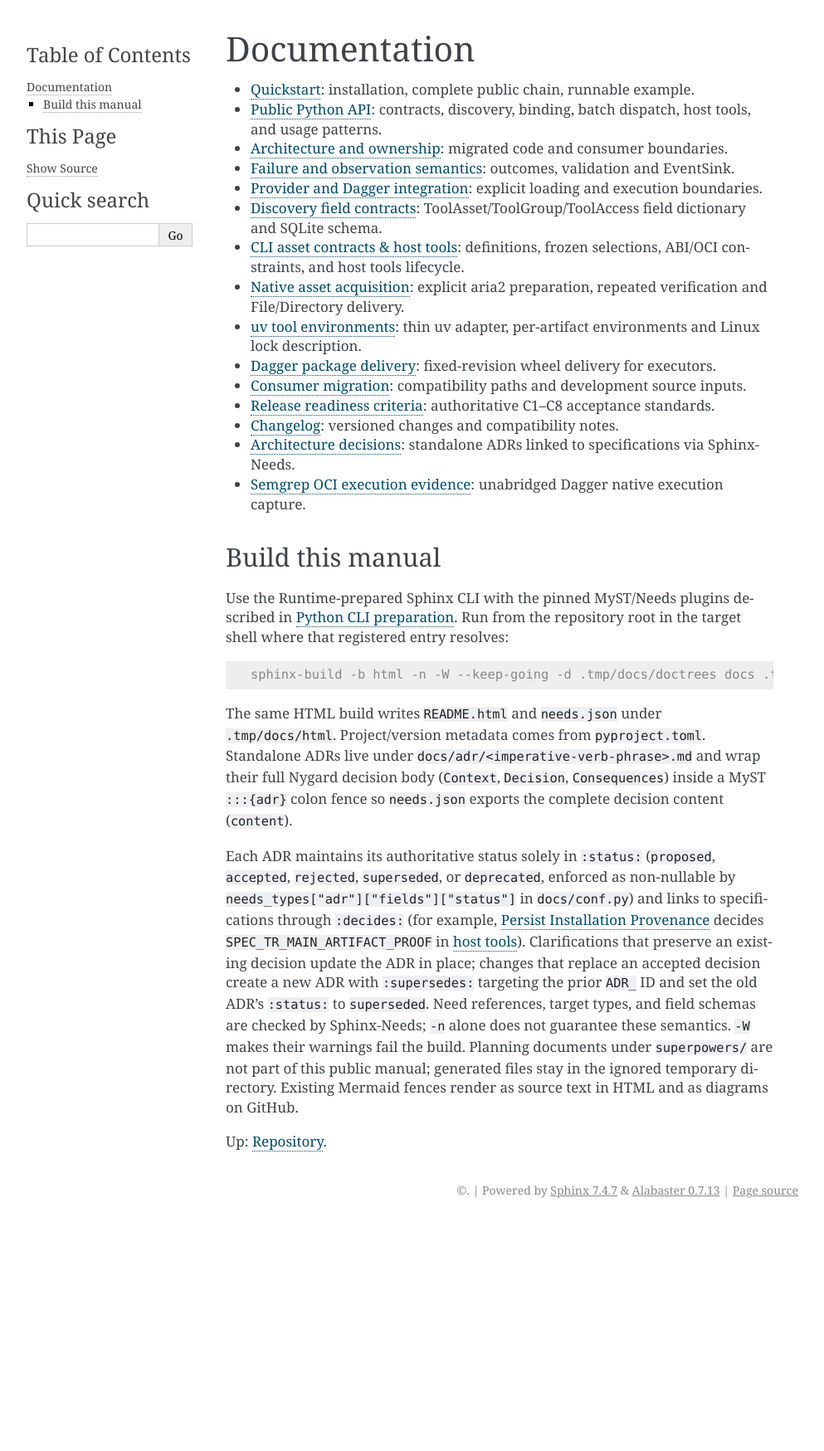
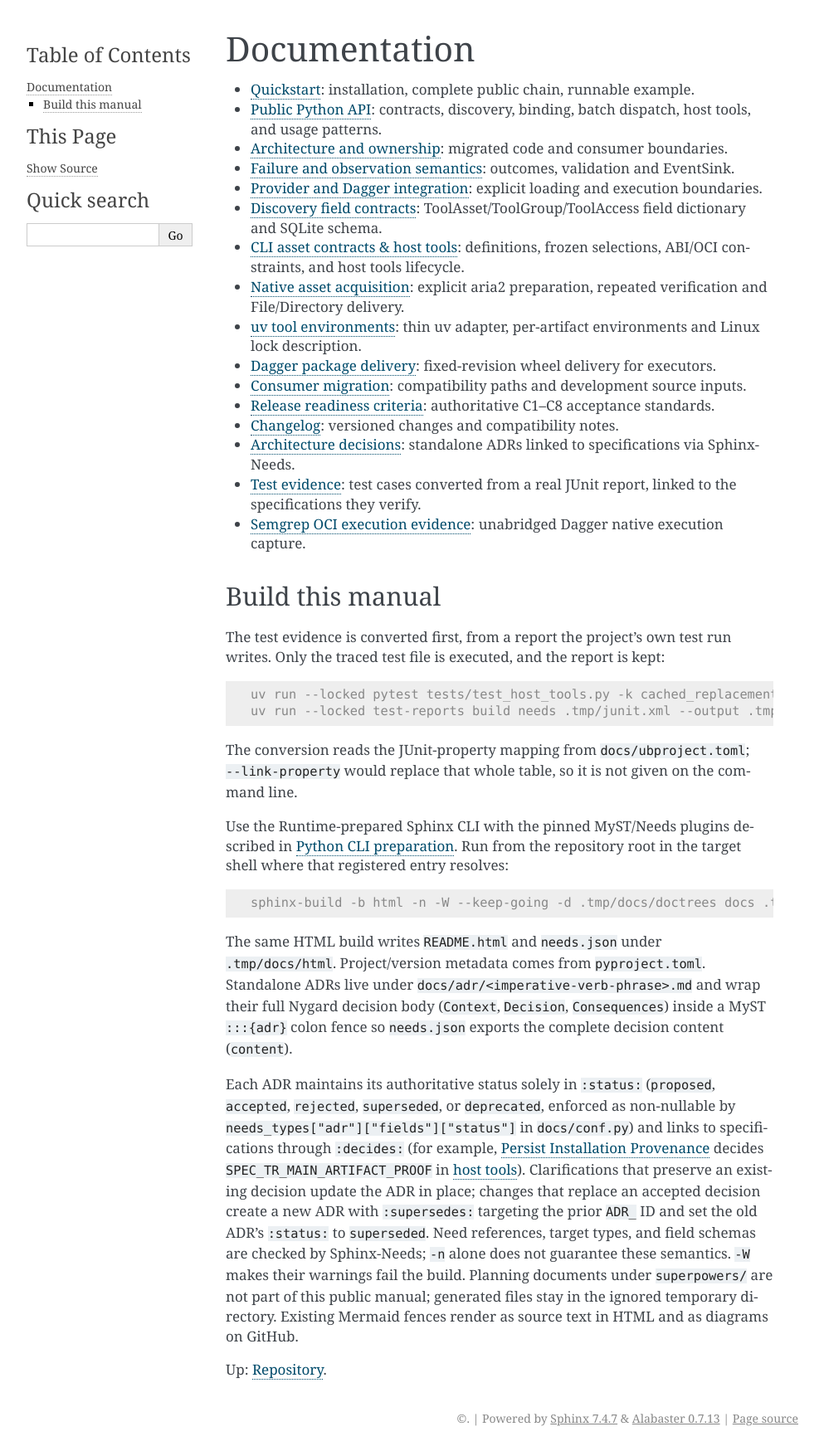
Before and after one commit to dymzz/vesryn-tool-runtime, a Sphinx documentation site: the page built from docs/README.md, in a window 1280 px wide. Shown: the whole page at 83% size, without its empty margins (148-1141 px from the left). Built offline with Sphinx 7.4.7, drawn with Linux system fonts in a browser that asks for light colours; before the commit the page ends 1474 px from its top, so only the background shows below that.

Commit message:
import the converted test cases as Needs
The conversion writes .tmp/test-needs.json and the build imports it, so the
report, the conversion and the manual's needs.json stay three separate
artifacts. The property mapping is declared once, in the table the conversion
reads: a --link-property flag would replace that whole table, so the command
line carries none.

The link type is declared here because the test cases are imported, not
authored. `verifies` points at a specification and nothing else, and a dead
link fails the build.

The imported need ids are lowercase, which the upstream docs ask one to
widen the global id regex for. Sphinx-Needs 9.1 does not check an imported
need's id against that regex at all — it applies to the project's own needs
— so the regex is left alone.

````diff
--- a/docs/README.md
+++ b/docs/README.md
@@ -14,6 +14,7 @@
 - [Release readiness criteria](delivery/release-readiness.md): authoritative C1–C8 acceptance standards.
 - [Changelog](changelog.md): versioned changes and compatibility notes.
 - [Architecture decisions](adr/persist-installation-provenance.md): standalone ADRs linked to specifications via Sphinx-Needs.
+- [Test evidence](test-evidence.md): test cases converted from a real JUnit report, linked to the specifications they verify.
 - [Semgrep OCI execution evidence](verification/tr-asset-ci-01d-semgrep/README.md): unabridged Dagger native execution capture.
 
 ```{toctree}
@@ -28,6 +29,18 @@
 ```
 
 ## Build this manual
+
+The test evidence is converted first, from a report the project's own test run
+writes. Only the traced test file is executed, and the report is kept:
+
+```console
+uv run --locked pytest tests/test_host_tools.py -k cached_replacement_is_not_installation_proof --junitxml=.tmp/junit.xml
+uv run --locked test-reports build needs .tmp/junit.xml --output .tmp/test-needs.json --config docs/ubproject.toml --commit "$(git rev-parse HEAD)"
+```
+
+The conversion reads the JUnit-property mapping from `docs/ubproject.toml`;
+`--link-property` would replace that whole table, so it is not given on the
+command line.
 
 Use the Runtime-prepared Sphinx CLI with the pinned MyST/Needs plugins described
 in [Python CLI preparation](tool-assets.md#python-cli-plugins-in-the-same-tool-environment).
--- a/docs/conf.py
+++ b/docs/conf.py
@@ -14,7 +14,7 @@
 release = _project["version"]
 version = release
 
-extensions = ["myst_parser", "sphinx_needs", "sphinx_codelinks"]
+extensions = ["myst_parser", "sphinx_needs", "sphinx_codelinks", "sphinx_test_reports"]
 source_suffix = {".md": "markdown"}
 root_doc = "README"
 exclude_patterns = ["superpowers/**"]
@@ -26,6 +26,17 @@
 needs_build_json = True
 needs_reproducible_json = True
 needs_schema_validation_enabled = True
+# A test case names the specification it verifies. The link type is declared
+# here because the test cases are imported, not authored: the conversion maps
+# the JUnit property onto this field (see ubproject.toml).
+needs_links = {
+    "verifies": {
+        "incoming": "is verified by",
+        "outgoing": "verifies",
+        "target_types": ["spec"],
+        "allow_dead_links": False,
+    },
+}
 needs_types = [
     {
         "directive": "spec",
````
Also changed, not shown: docs/test-evidence.md (added, +19 -0 lines), docs/ubproject.toml (+23 -5 lines).
